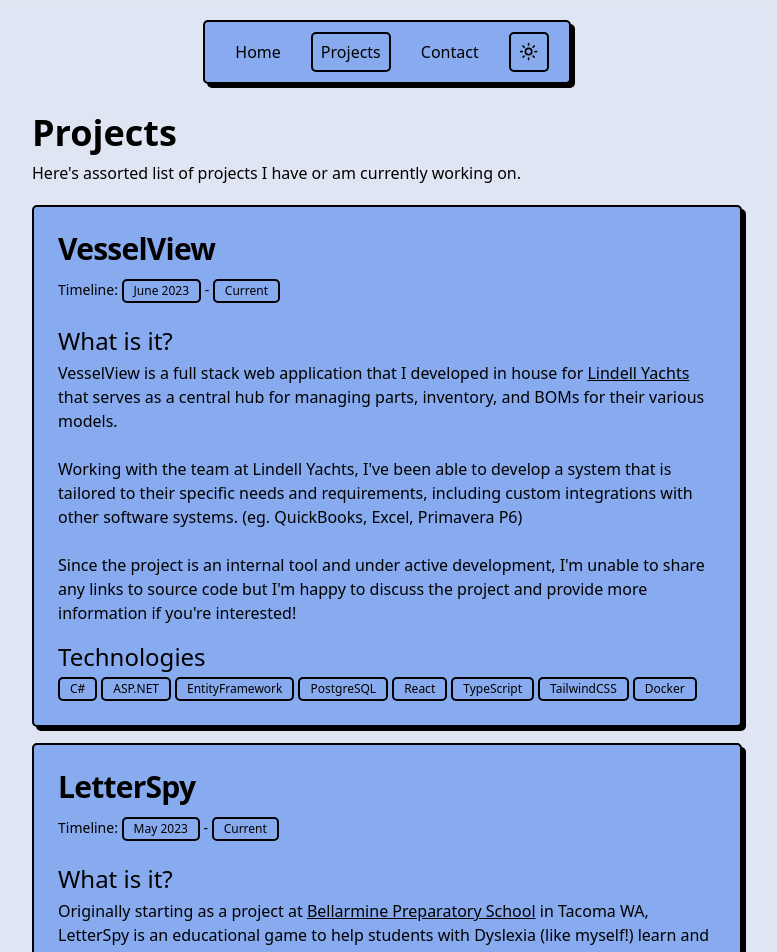
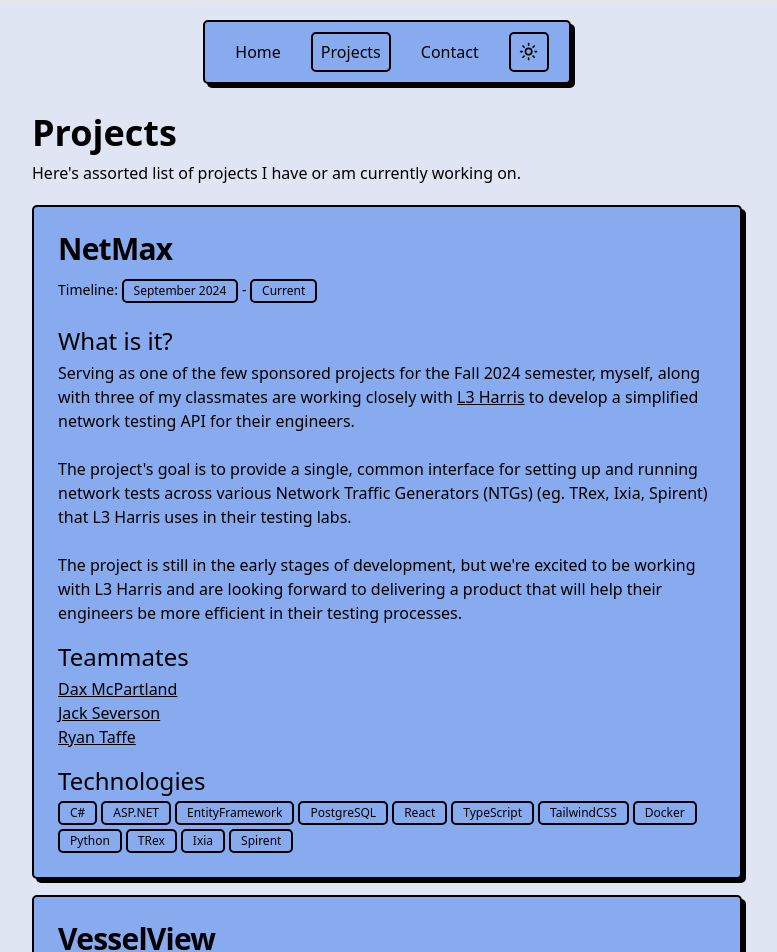
Before and after one commit to GavinPlusPlus/gavinkerr.dev, a React (Vite) app: page /projects in a window 1280 px wide. Shown: the top 952 px of the page, without its empty margins (253-1030 px from the left). Built offline with nearby package versions, Linux system fonts and the light colour scheme.

Commit message:
Add NetMax to projects

```diff
--- a/src/routes/projects.tsx
+++ b/src/routes/projects.tsx
@@ -21,6 +21,66 @@ function RouteComponent() {
 
             <Card>
               <CardHeader>
+                <CardTitle className='text-3xl'>NetMax</CardTitle>
+                <CardDescription>
+                  Timeline: <Badge>September 2024</Badge> - <Badge>Current</Badge>
+                </CardDescription>
+                <CardContent className='p-0'>
+                  <div>
+                    <div className='mt-4 text-2xl text-bold'>
+                      What is it?
+                    </div>
+                    <div className='mt-1'>
+
+                      Serving as one of the few sponsored projects for the Fall 2024 semester, myself, along with three of my classmates are working closely with <a href="https://www.l3harris.com/" target="_blank" className='underline'>L3 Harris</a> to develop a simplified network testing API for their engineers.
+
+                      <br />
+                      <br />
+
+                      The project's goal is to provide a single, common interface for setting up and running network tests across various Network Traffic Generators (NTGs) (eg. TRex, Ixia, Spirent) that L3 Harris uses in their testing labs.
+
+                      <br />
+                      <br />
+
+                      The project is still in the early stages of development, but we're excited to be working with L3 Harris and are looking forward to delivering a product that will help their engineers be more efficient in their testing processes.
+
+                    </div>
+                    <div className='mt-4 text-2xl text-bold'>
+                      Teammates
+                    </div>
+                    <div className='mt-1 flex flex-col'>
+                      <a href="https://daxmcpartland.github.io/" target="_blank" className='underline'>Dax McPartland</a>
+                      <a href="https://www.linkedin.com/in/jack-severson-26618b255/" target="_blank" className='underline'>Jack Severson</a>
+                      <a href="https://www.linkedin.com/in/ryan-taffe-549b3b260/" target="_blank" className='underline'>Ryan Taffe</a>
+                    </div>
+                  </div>
+
+                  <div>
+                    <div className='mt-4 text-2xl text-bold'>
+                      Technologies
+                    </div>
+                    <div className='mt-1 flex flex-row flex-wrap gap-1'>
+                      <Badge>C#</Badge>
+                      <Badge>ASP.NET</Badge>
+                      <Badge>EntityFramework</Badge>
+                      <Badge>PostgreSQL</Badge>
+                      <Badge>React</Badge>
+                      <Badge>TypeScript</Badge>
+                      <Badge>TailwindCSS</Badge>
+                      <Badge>Docker</Badge>
+                      <Badge>Python</Badge>
+                      <Badge>TRex</Badge>
+                      <Badge>Ixia</Badge>
+                      <Badge>Spirent</Badge>
+                    </div>
+                  </div>
+
+                </CardContent>
+              </CardHeader>
+            </Card>
+
+            <Card>
+              <CardHeader>
                 <CardTitle className='text-3xl'>VesselView</CardTitle>
                 <CardDescription>
                   Timeline: <Badge>June 2023</Badge> - <Badge>Current</Badge>
@@ -33,13 +93,13 @@ function RouteComponent() {
                     <div className='mt-1'>
                       VesselView is a full stack web application that I developed in house for <a href="https://lindellyachts.com/" target="_blank" className='underline'>Lindell Yachts</a> that serves as a central hub for managing parts, inventory, and BOMs for their various models.
 
-                      <br/>
-                      <br/>
+                      <br />
+                      <br />
 
                       Working with the team at Lindell Yachts, I've been able to develop a system that is tailored to their specific needs and requirements, including custom integrations with other software systems. (eg. QuickBooks, Excel, Primavera P6)
 
-                      <br/>
-                      <br/>
+                      <br />
+                      <br />
 
                       Since the project is an internal tool and under active development, I'm unable to share any links to source code but I'm happy to discuss the project and provide more information if you're interested!
 
@@ -50,7 +110,7 @@ function RouteComponent() {
                     <div className='mt-4 text-2xl text-bold'>
                       Technologies
                     </div>
-                    <div className='mt-1 flex flex-row gap-1'>
+                    <div className='mt-1 flex flex-row flex-wrap gap-1'>
                       <Badge>C#</Badge>
                       <Badge>ASP.NET</Badge>
                       <Badge>EntityFramework</Badge>
@@ -82,14 +142,14 @@ function RouteComponent() {
                       Originally starting as a project at <a href="https://www.bellarmineprep.org/" target="_blank" className='underline'>Bellarmine Preparatory School</a> in Tacoma WA,
                       LetterSpy is an educational game to help students with Dyslexia (like myself!) learn and recognize the differences between similar looking letters.
 
-                      <br/>
-                      <br/>
+                      <br />
+                      <br />
 
                       Based off of the original flash card game developed by the  <a href="https://www.arkinst.org/" target="_blank" className='underline'>ARK Institute of Learning</a>, I've been working on developing a mobile app version of the game that will be available on iOS for both iPhone and iPad.
                       Leveraging the flexibility of mobile devices, We've been able to integrate new modes and features to help students learn and practice in new ways.
 
-                      <br/>
-                      <br/>
+                      <br />
+                      <br />
 
                       The app is currently in development and I'm hoping to release it in the App Store in the near future.
 
@@ -100,7 +160,7 @@ function RouteComponent() {
                     <div className='mt-4 text-2xl text-bold'>
                       Technologies
                     </div>
-                    <div className='mt-1 flex flex-row gap-1'>
+                    <div className='mt-1 flex flex-row flex-wrap gap-1'>
                       <Badge>Swift</Badge>
                       <Badge>SwiftUI</Badge>
                       <Badge>StoreKit 2</Badge>
```
